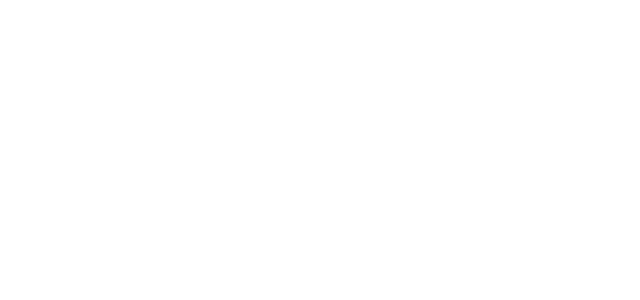
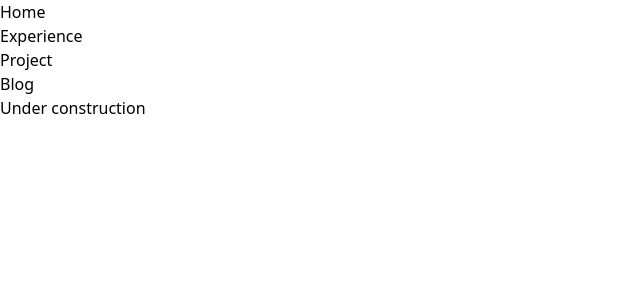
Before and after one commit to itsFanix/FannyCodes, a React (Vite) app: page / in a window 1280 px wide. Shown: the top 300 px of the page, without its empty margins (0-640 px from the left). Built offline with nearby package versions, Linux system fonts and the light colour scheme.

Commit message:
add navigation

```diff
--- a/src/App.tsx
+++ b/src/App.tsx
@@ -1,3 +1,9 @@
+import {BrowserRouter as Router,  Route , Routes} from "react-router-dom"
+import Navbar from "./components/Navbar"
+import Home from "./components/Home"
+import Experiences from "./components/Experiences"
+import Project from "./components/Project"
+import Blog from "./components/Blog"
 
 
 
@@ -5,12 +11,21 @@
 
 
   return (
+
+
    <div className='overflow-x-hidden text-neutral-300 antialiased selection:bg-cyan-300 selection:text-cyan-900'>
     <div className='fixed top-0 -z-10 h-full w-full'>
 
-    <div className="absolute inset-0 -z-10 h-full w-full items-center px-5 py-24 [background:radial-gradient(125%_125%_at_50%_10%,#000_40%,#63e_100%)]">
-
-    </div>
+    <div className="absolute inset-0 -z-10 h-full w-full items-center px-5 py-24 [background:radial-gradient(125%_125%_at_50%_10%,#000_40%,#63e_100%)]"></div>
+    <Router>
+      <Navbar />
+      <Routes>
+        <Route path="/" element= {<Home/>}/>
+        <Route path="/Experiences" element= {<Experiences/>}/>
+        <Route path="/Project" element= {<Project/>}/>
+        <Route path="/Blog" element= {<Blog/>}/>
+      </Routes>
+    </Router>
     </div>
    </div>
   )
--- a/src/components/Blog.tsx
+++ b/src/components/Blog.tsx
@@ -3,7 +3,7 @@
 function Blog() {
   return (
     <div>
-      <h1>Under construction</h1>
+      <h1>BLOG Under construction</h1>
     </div>
   )
 }
--- /dev/null
+++ b/src/components/Experiences.tsx
@@ -0,0 +1,11 @@
+import React from 'react'
+
+function Experiences() {
+  return (
+    <div>
+      <h1> EXPERIENCE Under construction</h1>
+    </div>
+  )
+}
+
+export default Experiences
--- a/src/components/Navbar.tsx
+++ b/src/components/Navbar.tsx
@@ -9,13 +9,13 @@
                 <Link to="/">Home</Link>
             </li>
             <li>
-                <Link to="/">Experience</Link>
+                <Link to="/Experiences">Experience</Link>
             </li>
             <li>
-                <Link to="/">Project</Link>
+                <Link to="/Project">Project</Link>
             </li>
             <li>
-                <Link to="/">Blog</Link>
+                <Link to="/Blog">Blog</Link>
             </li>
         </ul>
     </nav>
--- a/src/components/Project.tsx
+++ b/src/components/Project.tsx
@@ -3,7 +3,7 @@
 function Project() {
   return (
     <div>
-      Under Construction
+      PROJECT Under Construction
     </div>
   )
 }
```
Also changed, not shown: src/components/Experience.tsx (deleted, +0 -11 lines).
